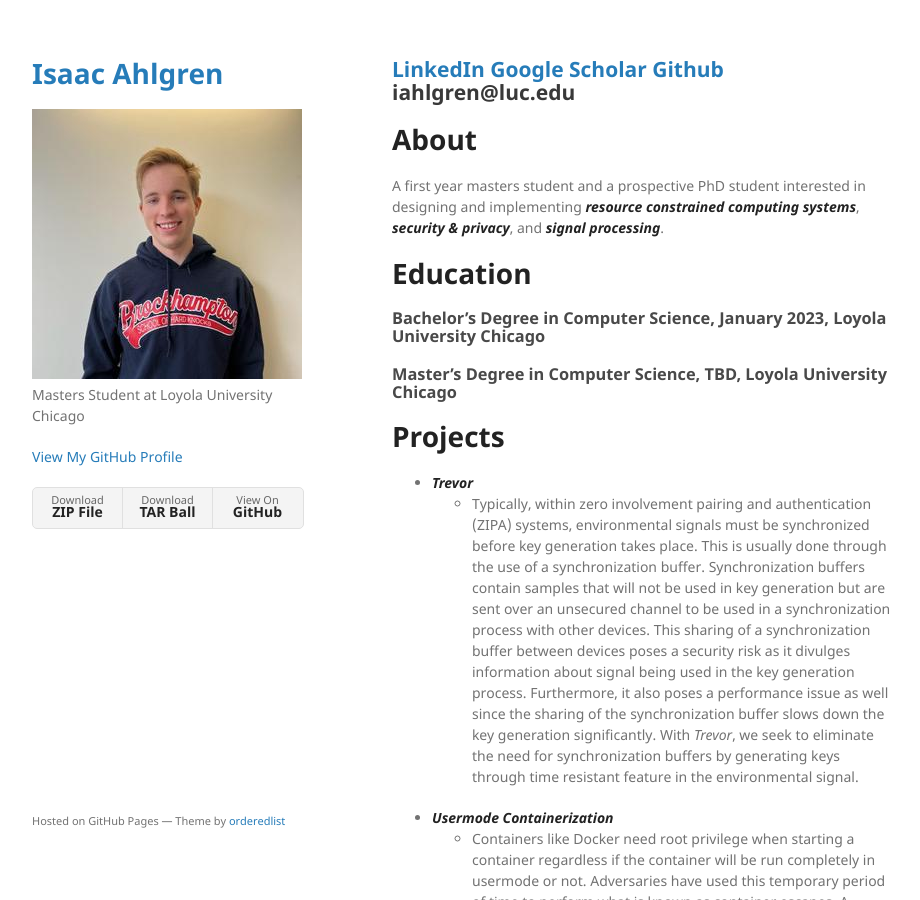
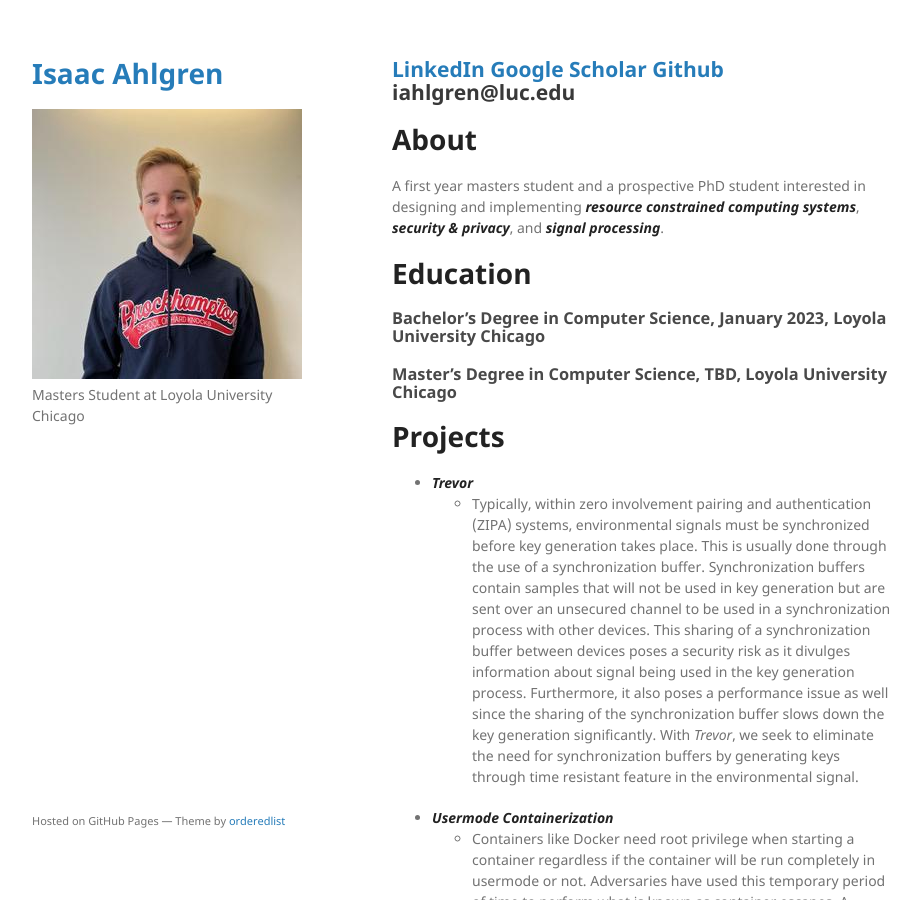
Before and after one commit to isaac-ahlgren/isaac-ahlgren.github.io, a Jekyll site: the page built from index.md, in a window 1280 px wide and 900 px high. Shown: the whole window, without its empty margins (178-1098 px from the left). Built offline with Jekyll 4.4.1, drawn with Linux system fonts in a browser that asks for light colours; our own code applies the rules of GitHub Pages for plain Markdown files.

Commit message:
got rid of download stuff

```diff
--- a/_layouts/default.html
+++ b/_layouts/default.html
@@ -27,17 +27,6 @@
         <p class="view"><a href="{{ site.github.repository_url }}">View the Project on GitHub <small>{{ site.github.repository_nwo }}</small></a></p>
         {% endif %}
 
-        {% if site.github.is_user_page %}
-        <p class="view"><a href="{{ site.github.owner_url }}">View My GitHub Profile</a></p>
-        {% endif %}
-
-        {% if site.show_downloads %}
-        <ul class="downloads">
-          <li><a href="{{ site.github.zip_url }}">Download <strong>ZIP File</strong></a></li>
-          <li><a href="{{ site.github.tar_url }}">Download <strong>TAR Ball</strong></a></li>
-          <li><a href="{{ site.github.repository_url }}">View On <strong>GitHub</strong></a></li>
-        </ul>
-        {% endif %}
       </header>
       <section>
 
```
